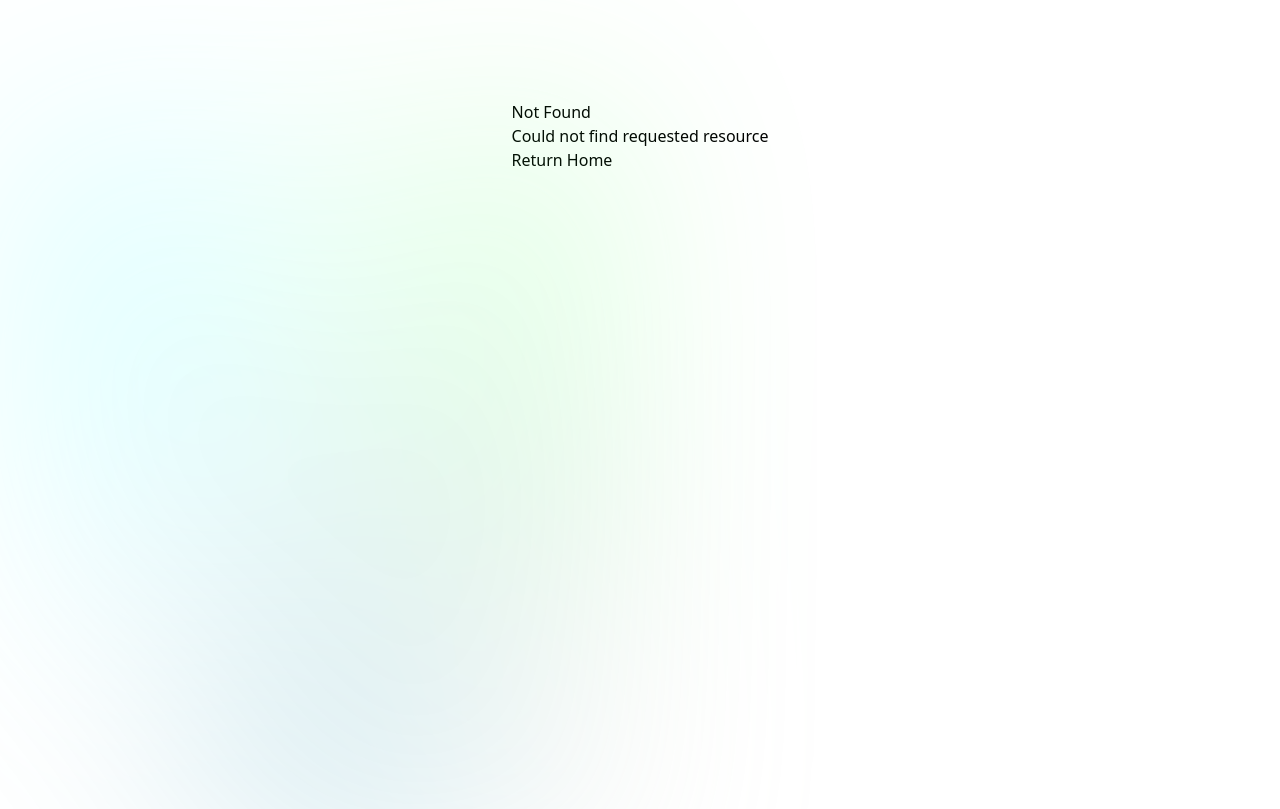
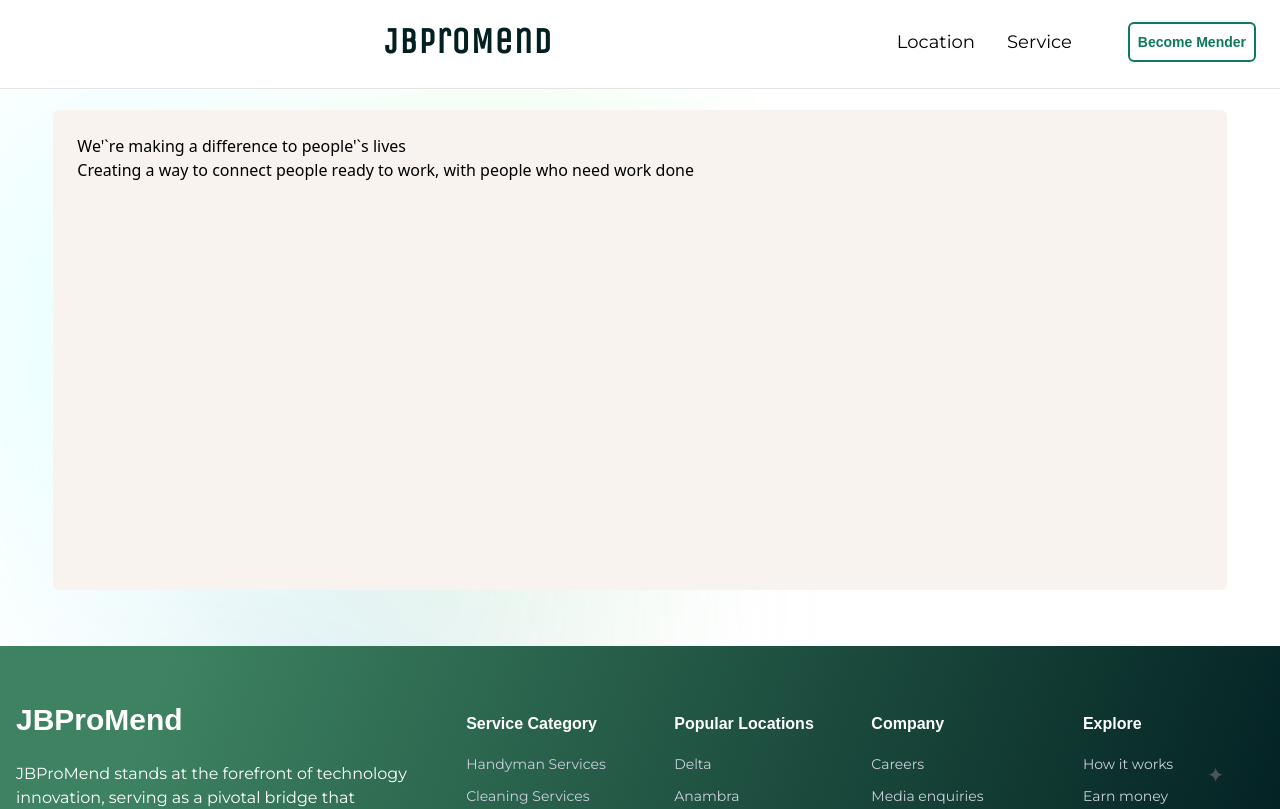
Before and after one commit to Elochukwu3/jb-task-searvice, a Next.js app: page /aboutUs in a window 1280 px wide. Before the commit this address had no page. Shown: the top 809 px of the page. Built offline with nearby package versions, Linux system fonts and the light colour scheme; a web font is replaced by a local one.

Commit message:
Add: initaited about page

```diff
--- a/app/(company)/(routes)/about/page.tsx
+++ /dev/null
@@ -1,17 +0,0 @@
-import { Metadata } from 'next'
-import React from 'react';
-
-
-export const metadata:Metadata = {
-    title: 'This is my about page',
-    description: 'ask about our product',
-}
-const page = () => {
-  return (
-    <div className='bg-red-900'>
-      WELCOME TO MY PAGE
-    </div>
-  )
-}
-
-export default page
--- /dev/null
+++ b/app/(company)/(routes)/aboutUs/page.tsx
@@ -0,0 +1,23 @@
+import { Metadata } from 'next'
+import React from 'react';
+
+
+export const metadata:Metadata = {
+    title: 'About us | JBpromend NG',
+    description: 'ask about our product',
+}
+const page = () => {
+  return (
+    <section className='max-w-7xl mx-auto '>
+      <div className='min-h-[60vh] w-11/12 rounded-md mx-auto flex justify-between p-6 bg-[#F9F3EF] '>
+      <div>
+        <h1>We&apos;`re making a difference to people&apos;`s lives</h1>
+        <p>Creating a way to connect people ready to work, with people who need work done</p>
+      </div>
+      <div className="flex-1"></div>
+    </div>
+    </section>
+  )
+}
+
+export default page
```
